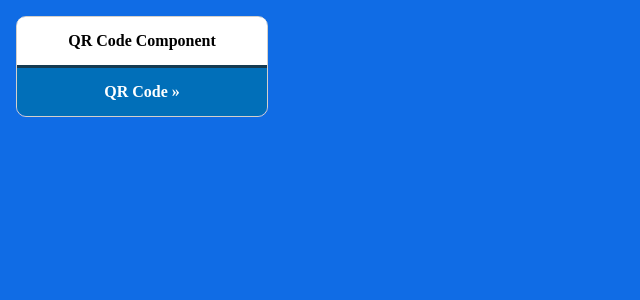
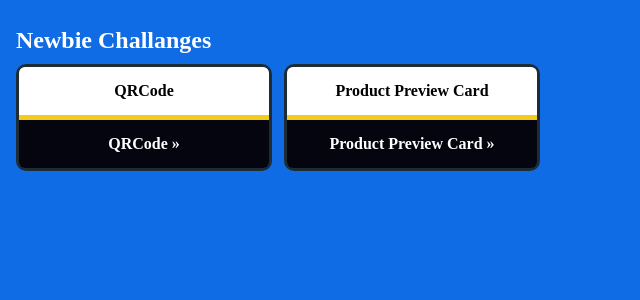
Before and after one commit to alexanderivanov2/frontend-mentor, a Vue app: page / in a window 1280 px wide. Shown: the top 300 px of the page, without its empty margins (0-640 px from the left). Built offline with nearby package versions, Linux system fonts and the light colour scheme.

Commit message:
implement new home page card style and home page layout adjustment

```diff
--- a/src/components/homePage/HomePageCard.vue
+++ b/src/components/homePage/HomePageCard.vue
@@ -1,32 +1,50 @@
 <template>
     <div class="home-page-card">
-        <h6 class="home-page-card-title">QR Code Component</h6>
-        <router-link :to="{ name: 'NewbieQRCode'}" class="home-page-card-link">QR Code &#187;</router-link>
+        <h6 class="home-page-card-title">{{ title }}</h6>
+        <router-link :to="{ name: routeName }" class="home-page-card-link">{{ title }} &#187;</router-link>
     </div>
 </template>
+
+<script setup>
+    import { toRefs } from 'vue'
+
+    const props = defineProps({
+        title: {
+            type: String,
+            default: '',
+        },
+        routeName: {
+            type: String,
+            default: 'Home',
+        },
+    })
+
+    const { title, routeName } = toRefs(props)
+
+</script>
 
 <style lang="scss">
     .home-page-card {
         max-width: 250px;
         max-height: 250px;
-        border: 1px solid #D3D0CB;
+        border: 3px solid #1D2C35;
         border-radius: 10px;
 
         .home-page-card-title {
             padding: 1rem;
             background-color: white;
-            border-bottom: 3px solid #153A51;
-            border-top-left-radius: 8px;
-            border-top-right-radius: 8px;
+            border-bottom: 5px solid #F4CB15;
+            border-top-left-radius: 6px;
+            border-top-right-radius: 6px;
             text-align: center;
             font-weight: bold;
         }
 
         .home-page-card-link {
             display: block;
-            background-color: #016FB9;
-            border-bottom-left-radius: 10px;
-            border-bottom-right-radius: 10px;
+            background-color: #05050F;
+            border-bottom-left-radius: 6px;
+            border-bottom-right-radius: 6px;
             padding: 1rem;
             text-align: center;
             text-decoration: none;
@@ -34,7 +52,7 @@
             font-weight: bold;
 
             &:hover {
-                background-color: #34ADFE;
+                background-color: #F26419;
                 color: black;
                 transition: all ease-in-out 500ms;
             }
--- a/src/views/HomePage.vue
+++ b/src/views/HomePage.vue
@@ -1,10 +1,51 @@
 <template>
     <div class="home-page">
-        <HomePageCard />
+        <h2 class="home-page-challange-title">Newbie Challanges</h2>
+        <div class="home-page-newbie-cards-wrapper">
+            <HomePageCard v-for="card in newbieCardsList"
+                :key="card.cardName"
+                :title="card.cardName"
+                :routeName="card.routeName"
+            />
+        </div>
     </div>
 </template>
 
 <script setup>
+import { newbieCardsList } from '../assets/constants/homePageConstants/newbieCardsConstants'
 import HomePageCard from '../components/homePage/HomePageCard.vue'
 
 </script>
+
+<style lang="scss" scoped>
+.home-page {
+    @media (max-width: 475px) {
+        .home-page-challange-title {
+            text-align: center;
+        }
+        .home-page-newbie-cards-wrapper {
+            justify-content: center;
+        }
+    }
+
+    .home-page-challange-title {
+        font-size: 1.5rem;
+        font-weight: bold;
+        margin: 12px 0;
+        color: white;
+    }
+
+    .home-page-newbie-cards-wrapper {
+        display: flex;
+        flex-wrap: wrap;
+        gap: 12px;
+
+        .home-page-card {
+            min-width: 200px;
+            flex: 1;
+        }
+
+
+    }
+}
+</style>
```
Also changed, not shown: src/views/NewbiePages/NewbieQRCode.vue (deleted, +0 -90 lines).
